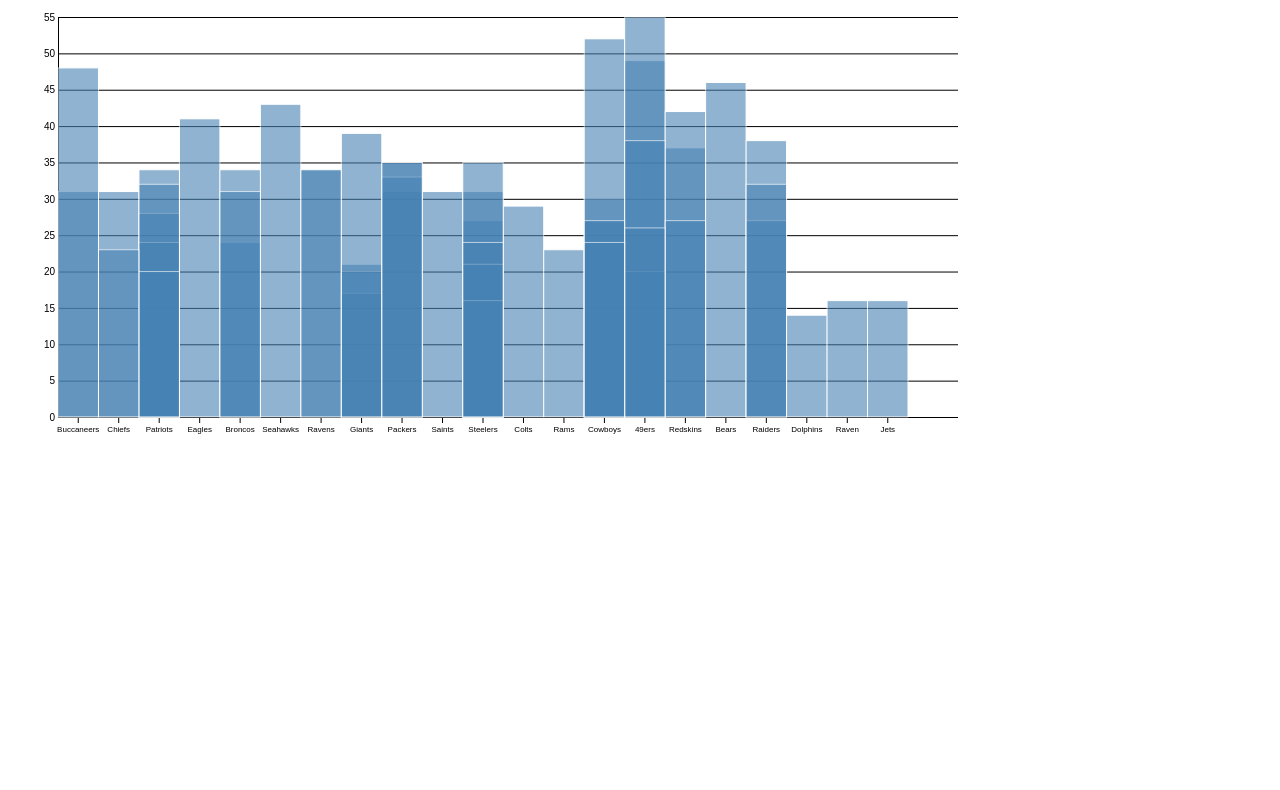
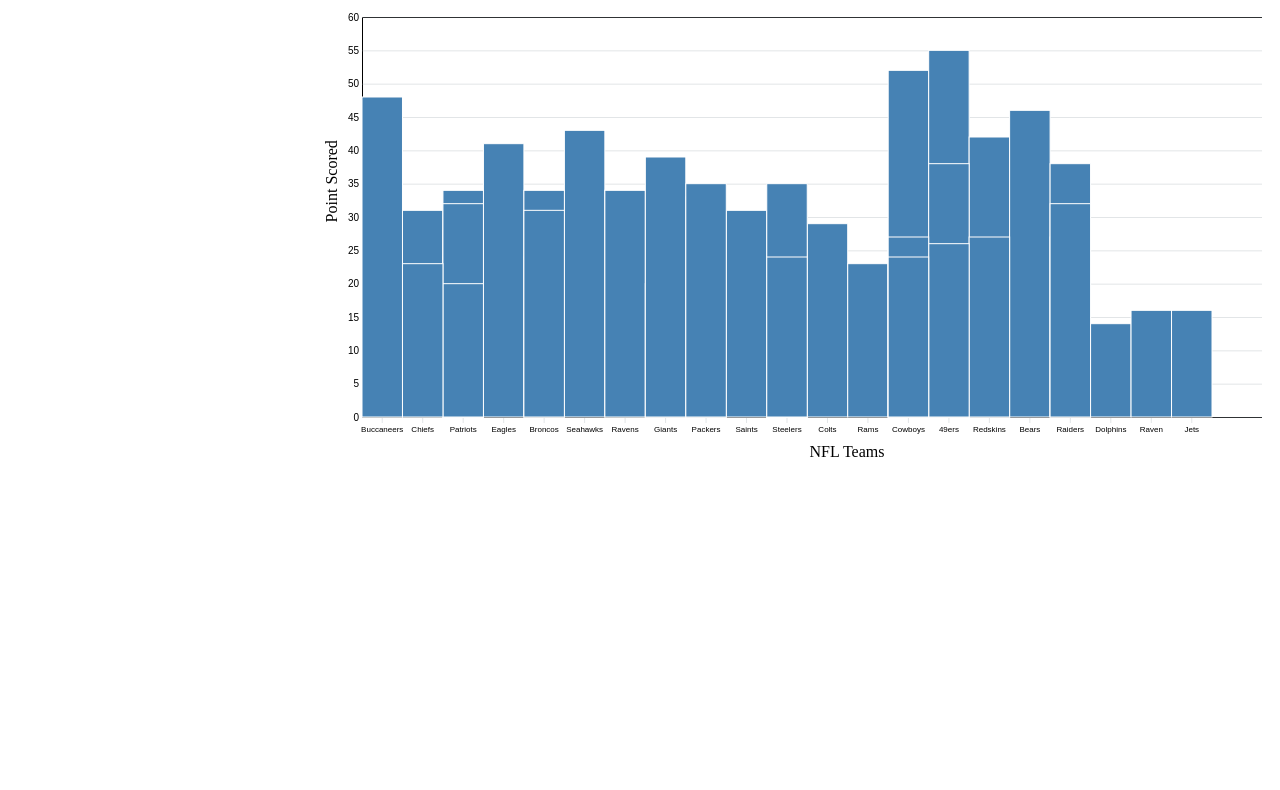
Before and after one commit to shaannessy25/Superbowl-DataVisual, a plain HTML site: page index.html in a window 1280 px wide. Shown: the part 73-863 px from the top of the page. Drawn offline with nearby package versions, Linux system fonts and the light colour scheme.

Commit message:
finished graph

```diff
--- a/index.html
+++ b/index.html
@@ -9,6 +9,7 @@
 </head>
 <body>
     <h1>SuperBowl Data Visual</h1>
+    <svg></svg>
     <script src="https://d3js.org/d3.v6.min.js" charset="utf-8"></script>
     <script src="/js/main.js"></script>
 </body>
--- a/js/main.js
+++ b/js/main.js
@@ -1,7 +1,3 @@
-
-var pack = d3.pack()
-    .size([500, 500 - 50]) // <- size
-
 d3.json('../data/superbowl.json').then((data) => {
     const width = 950
     const height = 800
@@ -25,7 +21,7 @@
                       xScale.domain(uniq)
 
     const yScale = d3.scaleLinear()
-                     .domain([0, d3.max(points)])
+                     .domain([0, 60])
                      .range([height/2, 0])
 
 
@@ -43,6 +39,7 @@
 
     const xAxisTranslate = height/ 2 + 10
     svg.append('g')
+        .attr('class', 'grid')
         .attr("transform", `translate(50, ${xAxisTranslate})`)
         .attr('x', width)
         .attr('y', 90)
@@ -50,6 +47,7 @@
         .call(xAxis)
 
     svg.append('g')
+        .attr('class', 'grid')
         .call(yAxis)
         .attr("transform", "translate(50, 10)")
 
@@ -63,12 +61,21 @@
        .attr('width', xScale.bandwidth())
        .attr("transform", "translate(50, 10)")
        .attr('fill', 'steelblue')
-       .attr('opacity', 0.6)
+       .attr('opacity', 1)
        .style('stroke', 'white')
+       .on('mouseenter', function (data, i) {d3.select(this).attr('opacity', 0.6)})
+       .on('mouseleave', function (data, i) {d3.select(this).attr('opacity', 1)})
+    svg.append('text')
+        .attr('x', width / 2 + margin)
+        .attr('y', 450)
+        .attr('text-anchor', 'middle')
+        .text("NFL Teams")
 
     svg.append('text')
-        .attr('opacity', 0.6)
-        .attr('y', 1000)
+        .attr('x', -(height / 7) - margin)
+        .attr('y', margin / 2.4)
+        .attr('transform', 'rotate(-90)')
         .attr('text-anchor', 'middle')
-        .text("NFL Teams")
+        .text("Point Scored")
+
 })
--- a/styles/style.css
+++ b/styles/style.css
@@ -1,3 +1,19 @@
-/* .svg-container {
-    margin: 50
-} */
+*{
+    margin: 2;
+    padding: 0;
+}
+
+h1{
+    text-align: center;
+
+}
+
+
+.grid path {
+    stroke-width: 1;
+}
+
+.grid .tick line {
+    stroke: #9FAAAE;
+    stroke-opacity: 0.3;
+}
```
